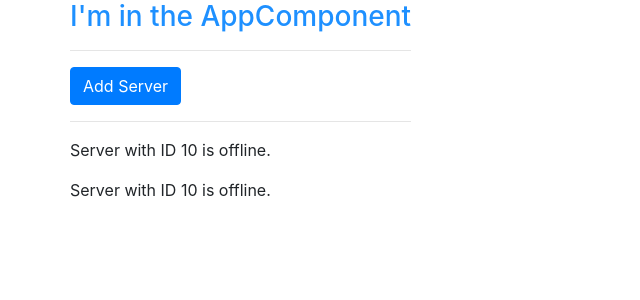
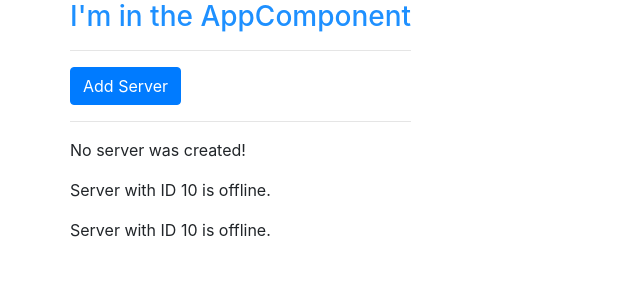
Before and after one commit to sheepsort/angular-practice, an Angular app: page / in a window 1280 px wide. Shown: the top 300 px of the page, without its empty margins (0-640 px from the left). Built offline with nearby package versions, Linux system fonts and the light colour scheme.

Commit message:
basic event binding

```diff
--- a/src/app/servers/servers.component.html
+++ b/src/app/servers/servers.component.html
@@ -1,4 +1,9 @@
-<button class="btn btn-primary" [disabled]="!allowNewServer">Add Server</button>
+<button
+    class="btn btn-primary"
+    [disabled]="!allowNewServer"
+    (click)="onCreateServer()"
+    >Add Server</button>
 <hr />
+<p>{{ serverCreationStatus }}</p>
 <app-server></app-server>
 <app-server></app-server>
--- a/src/app/servers/servers.component.ts
+++ b/src/app/servers/servers.component.ts
@@ -8,6 +8,7 @@ import { Component, OnInit } from '@angular/core';
 export class ServersComponent implements OnInit {
 
   allowNewServer = false;
+  serverCreationStatus = 'No server was created!';
 
   constructor() {
     setTimeout(() => {
@@ -18,4 +19,8 @@ export class ServersComponent implements OnInit {
   ngOnInit() {
   }
 
+  onCreateServer = () => {
+    this.serverCreationStatus = 'Server was created!';
+  }
+
 }
```
